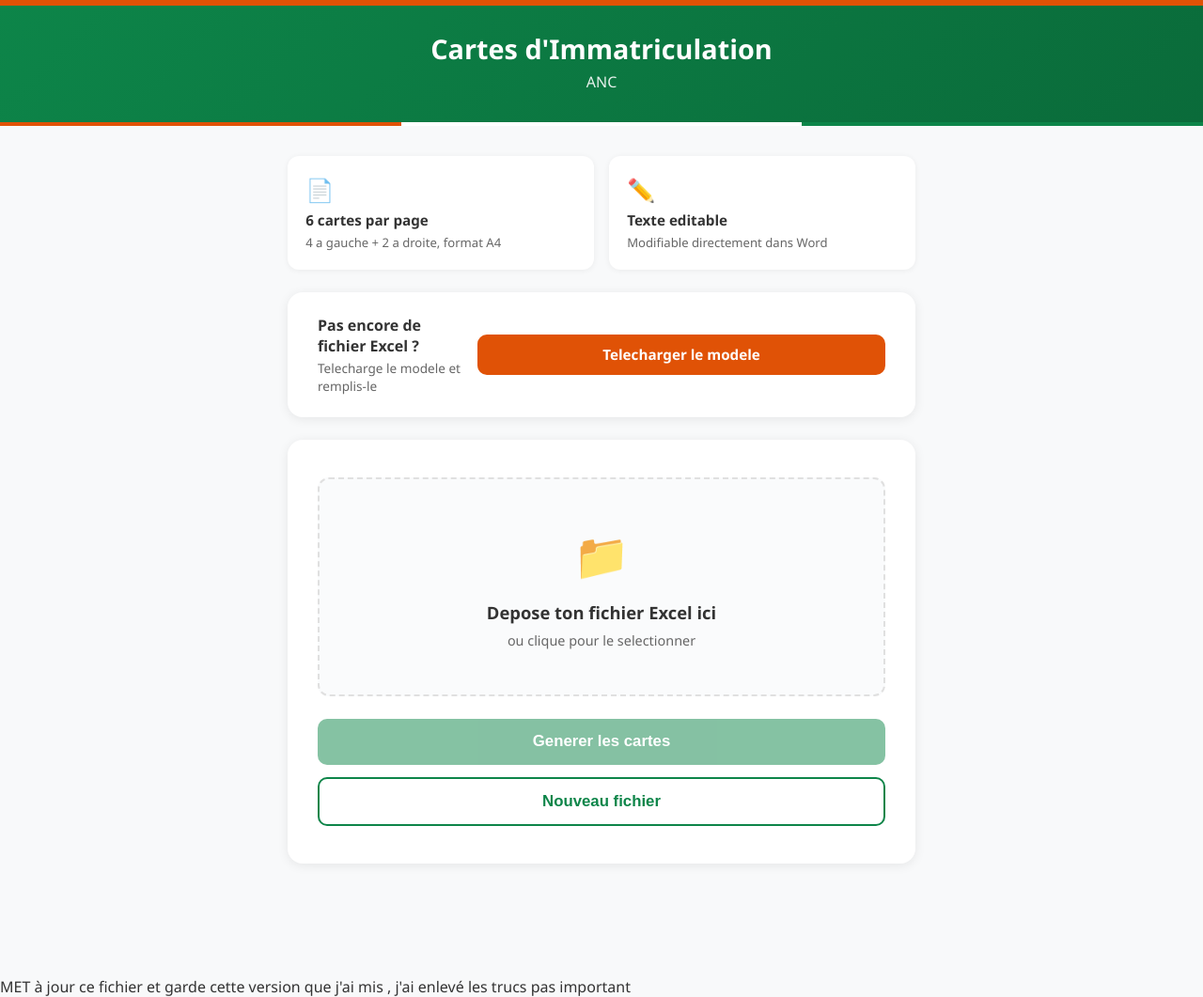
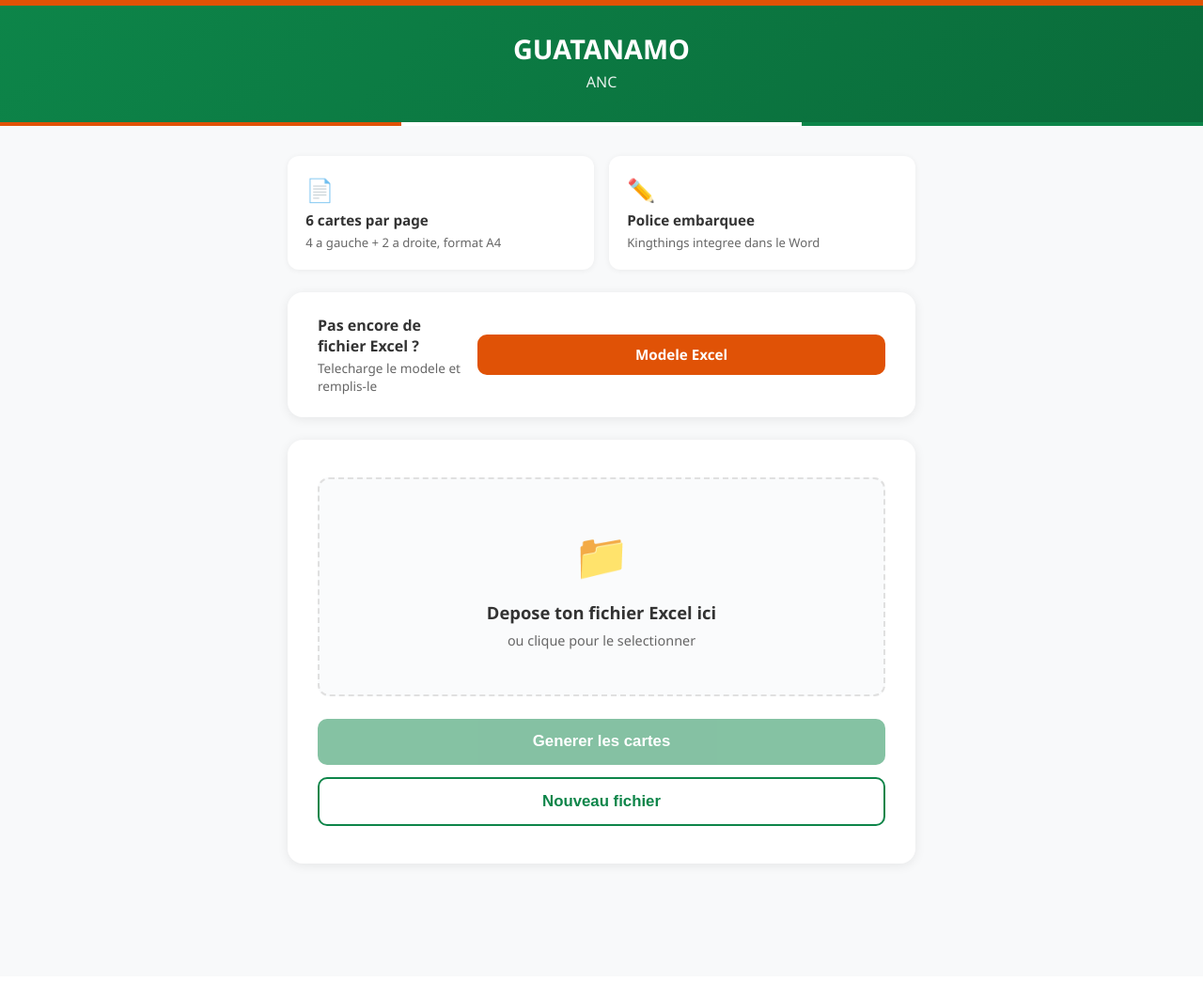
Before and after one commit to dominicbourgouin5-design/cartes-niger, a Flask app: page / in a window 1280 px wide. Shown: the whole page at 94% size. After the commit the page ends 924 px from the top, so only its background shows below. Run offline with Flask 3, Linux system fonts and the light colour scheme.

Commit message:
Update index.html

```diff
--- a/templates/index.html
+++ b/templates/index.html
@@ -3,7 +3,7 @@
 <head>
     <meta charset="UTF-8">
     <meta name="viewport" content="width=device-width, initial-scale=1.0">
-    <title>GUATANAMO</title>
+    <title>GUATANAMO - ANC</title>
     <style>
         * { margin: 0; padding: 0; box-sizing: border-box; }
 
@@ -298,7 +298,7 @@
 <body>
 
 <div class="header">
-    <h1>Cartes d'Immatriculation</h1>
+    <h1>GUATANAMO</h1>
     <p>ANC</p>
 </div>
 <div class="flag-bar">
@@ -318,18 +318,18 @@
         </div>
         <div class="info-card">
             <div class="ic-icon">✏️</div>
-            <h4>Texte editable</h4>
-            <p>Modifiable directement dans Word</p>
+            <h4>Police embarquee</h4>
+            <p>Kingthings integree dans le Word</p>
         </div>
     </div>
 
-    <!-- Template download -->
+    <!-- Template + Font downloads -->
     <div class="template-section">
         <div class="template-text">
             <h3>Pas encore de fichier Excel ?</h3>
             <p>Telecharge le modele et remplis-le</p>
         </div>
-        <a href="/api/template" class="btn btn-template">Telecharger le modele</a>
+        <a href="/api/template" class="btn btn-template">Modele Excel</a>
     </div>
 
     <!-- Upload card -->
@@ -368,8 +368,7 @@
 
 </div>
 
-<div class="footer">
- </div>
+<div class="footer"></div>
 
 <script>
 const dropZone = document.getElementById('dropZone');
@@ -511,4 +510,4 @@ function hideError() {
 </script>
 
 </body>
-</html> MET à jour ce fichier et garde cette version que j'ai mis , j'ai enlevé les trucs pas important
+</html>
```
